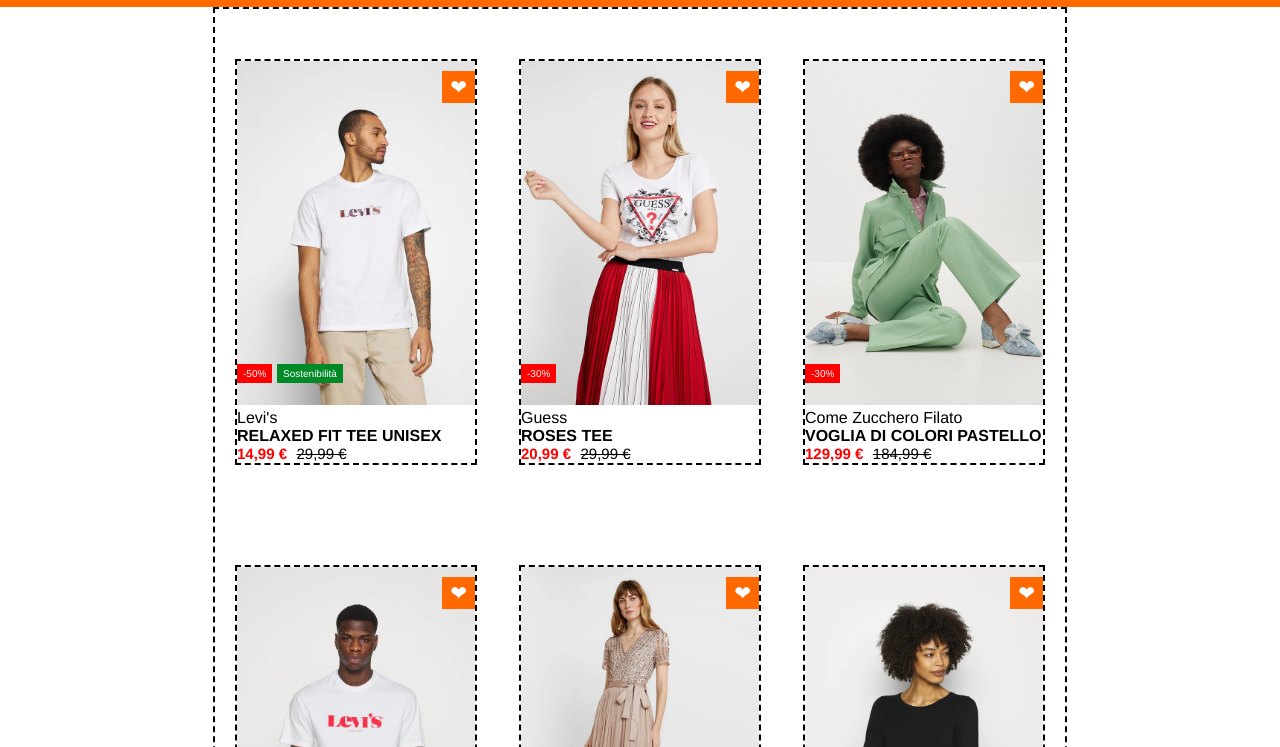
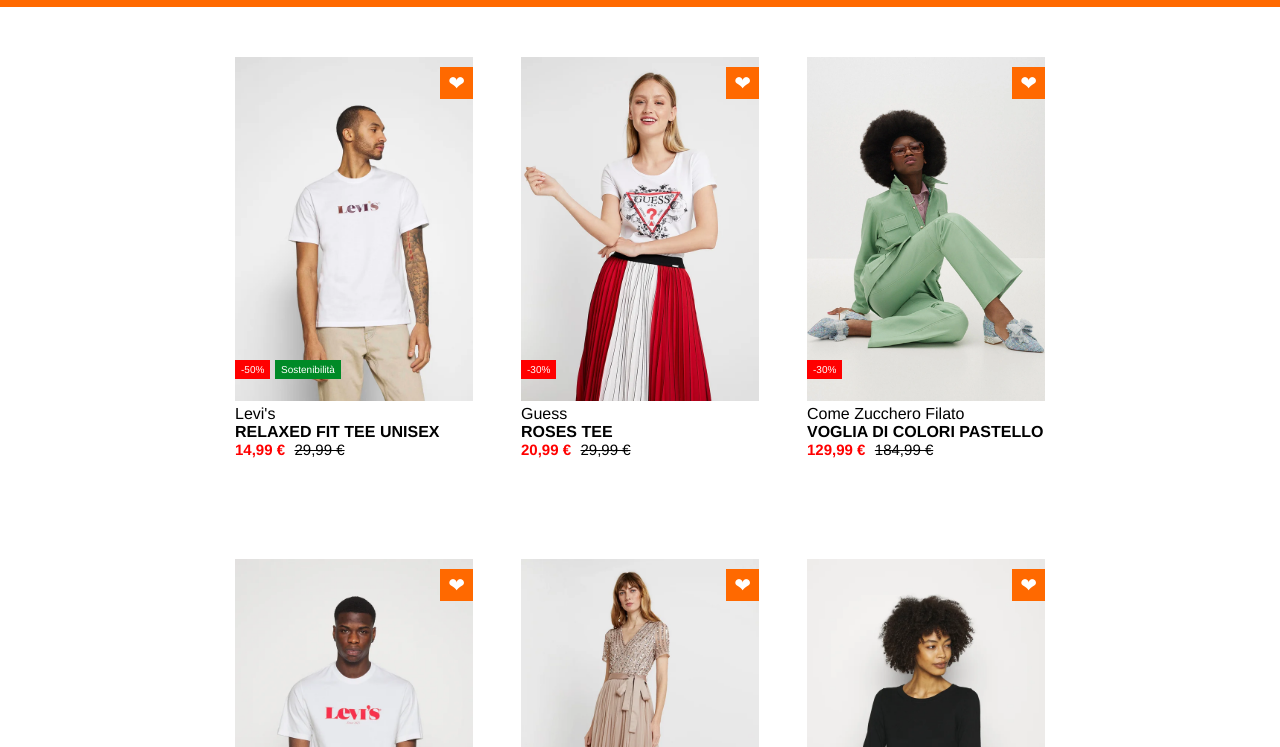
Before and after one commit to gabrielediemmanuele/html-css-boolando, a plain HTML site: page index.html in a window 1280 px wide. Shown: the part 53-800 px from the top of the page. Drawn offline with Linux system fonts and the light colour scheme; a web font is replaced by a local one.

Commit message:
fix: hidden dashed borders

```diff
--- a/style.css
+++ b/style.css
@@ -62,13 +62,13 @@ header {
   justify-content: space-between;
   flex-wrap: wrap;
 
-  border: 2px dashed black;
+  /* border: 2px dashed black; */
 }
 
 .card {
   width: 28%;
   margin: 50px 20px;
-  border: 2px dashed black;
+  /* border: 2px dashed black; */
   position: relative;
   display: inline-block;
   cursor: pointer;
```
